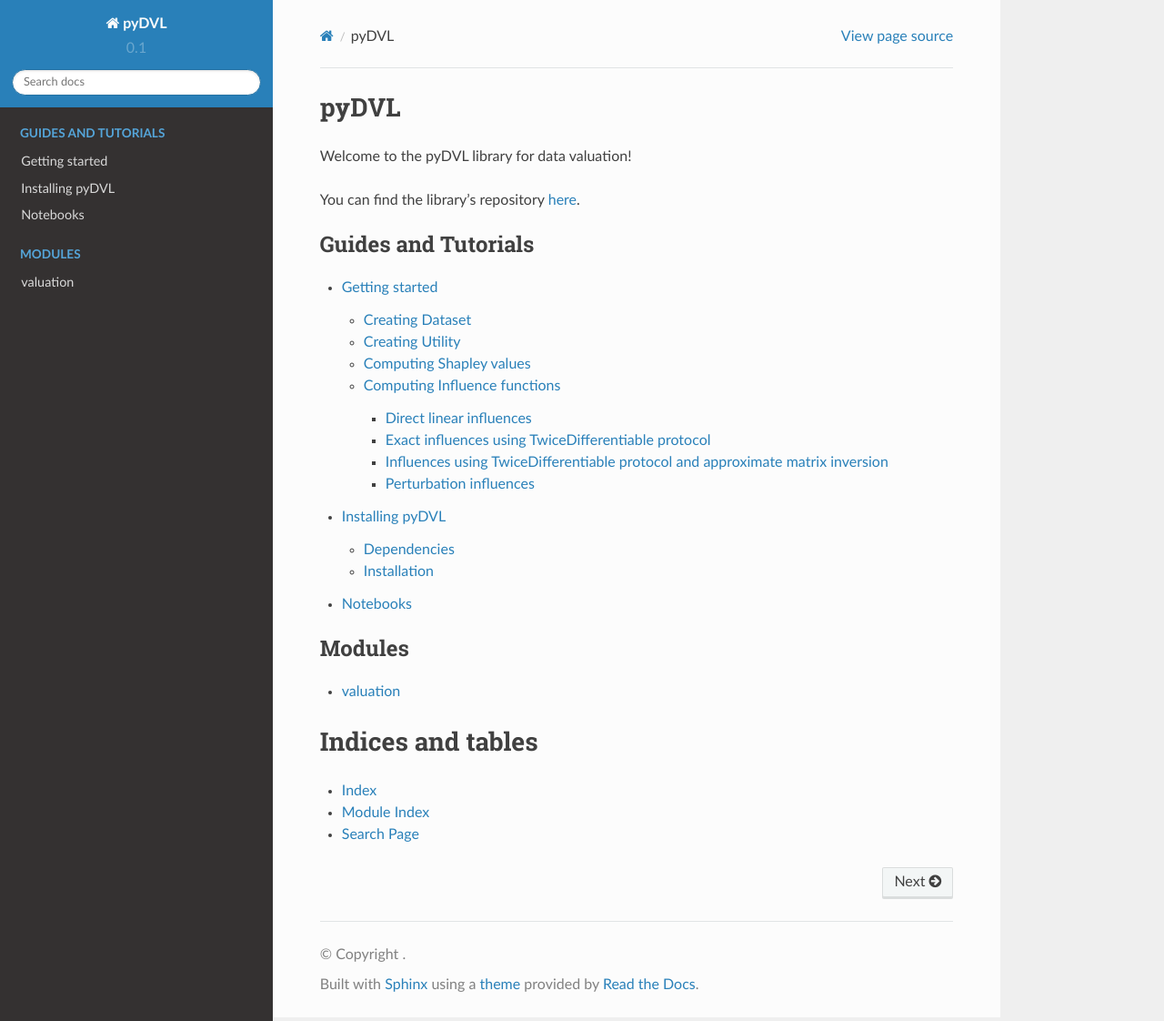
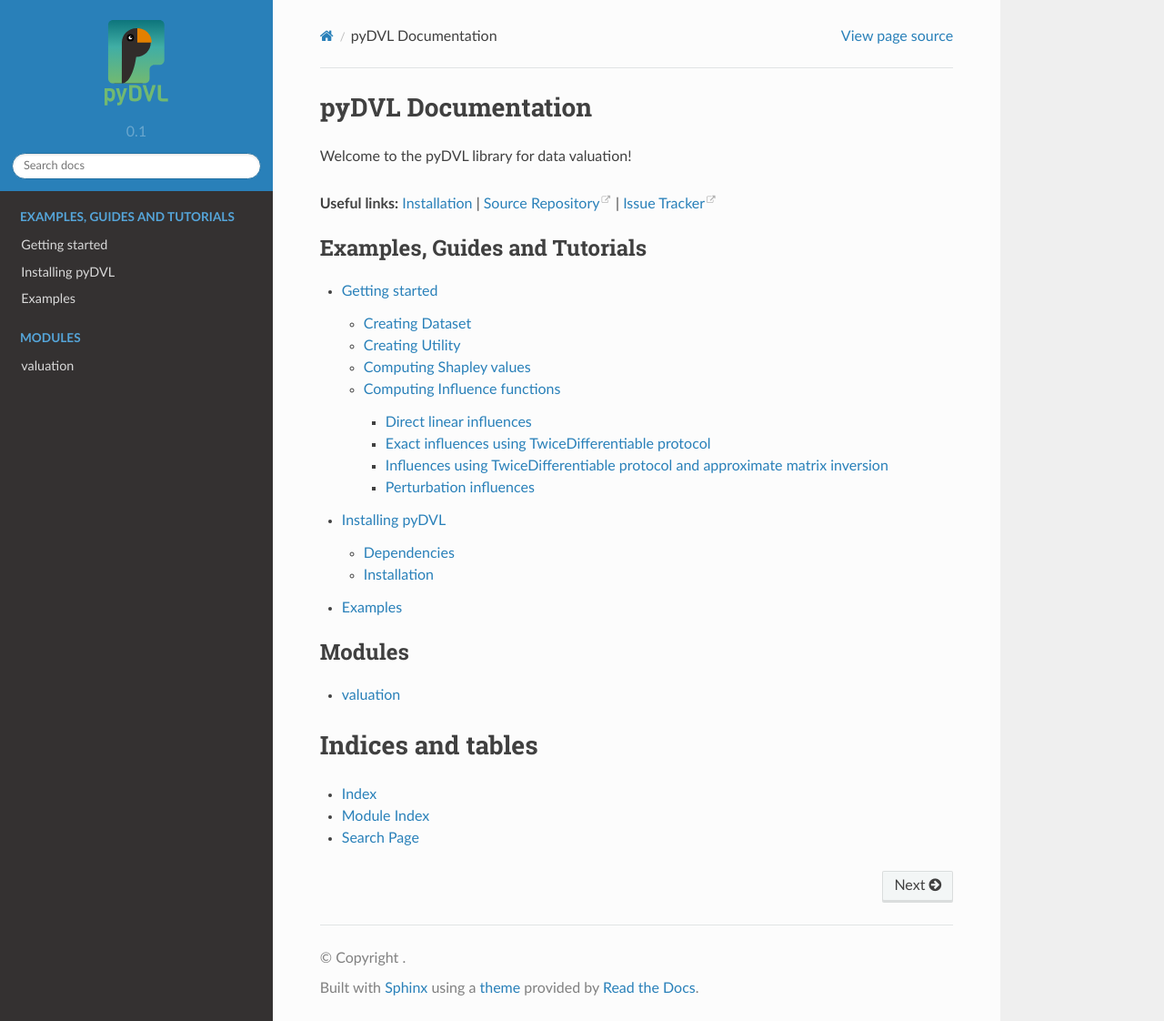
Before and after one commit to mdbenito/pyDVL, a Sphinx documentation site: the page built from docs/index.rst, in a window 1280 px wide and 1122 px high. Shown: the whole window at 91% size. Built offline with Sphinx 7.4.7 and the Read the Docs theme 2.0.0, drawn with Linux system fonts in a browser that asks for light colours.

Commit message:
Use logo in docs, create docs-dev tox environment for working on documentation
Former-commit-id: 95f73428864ef9f79b1bfd275589870364ac5526

```diff
--- a/docs/conf.py
+++ b/docs/conf.py
@@ -11,16 +11,18 @@
 import logging
 import os
 import sys
+from pathlib import Path
 
 import pkg_resources
 
-log = logging.getLogger("docs")
+logger = logging.getLogger("docs")
+
+ROOT_DIR = Path(__file__).resolve().parent.parent
 
 # If extensions (or modules to document with autodoc) are in another directory,
 # add these directories to sys.path here. If the directory is relative to the
 # documentation root, use os.path.abspath to make it absolute, like shown here.
-sys.path.insert(0, os.path.abspath("../src"))
-print(sys.path)
+sys.path.insert(0, os.fspath(ROOT_DIR / "src"))
 
 # -- General configuration -----------------------------------------------------
 
@@ -100,7 +102,7 @@
         None,
     )
     if desired_node is None:
-        log.warning(f"Could not find object {desired_node_name} in {source_file}")
+        logger.warning(f"Could not find object {desired_node_name} in {source_file}")
         return 0
     else:
         return desired_node.lineno
@@ -186,7 +188,10 @@
 # Theme options are theme-specific and customize the look and feel of a theme
 # further.  For a list of options available for each theme, see the
 # documentation.
-# html_theme_options = {}
+html_theme_options = {
+    "logo_only": True,
+    "style_external_links": True,
+}
 
 # Add any paths that contain custom themes here, relative to this directory.
 # html_theme_path = []
@@ -200,7 +205,7 @@
 
 # The name of an image file (relative to this directory) to place at the top
 # of the sidebar.
-# html_logo = None
+html_logo = os.fspath(ROOT_DIR.joinpath("logo.svg"))
 
 # The name of an image file (within the static path) to use as favicon of the
 # docs.  This file should be a Windows icon file (.ico) being 16x16 or 32x32
--- a/docs/notebooks/index.rst
+++ b/docs/examples/index.rst
@@ -1,5 +1,5 @@
-Notebooks
-=========
+Examples
+========
 
 .. toctree::
    :glob:
--- a/docs/index.rst
+++ b/docs/index.rst
@@ -1,18 +1,19 @@
-pyDVL
-=====
+pyDVL Documentation
+===================
 
 Welcome to the pyDVL library for data valuation!
 
-You can find the library's repository here_.
+**Useful links:** :ref:`Installation <pyDVL Installation>` | `Source Repository`_ | `Issue Tracker`_
 
-.. _here: https://github.com/appliedAI-Initiative/valuation
+.. _Source Repository: https://github.com/appliedAI-Initiative/pyDVL
+.. _Issue Tracker: https://github.com/appliedAI-Initiative/pyDVL/issues
 
 .. toctree::
-   :caption: Guides and Tutorials
+   :caption: Examples, Guides and Tutorials
    :glob:
 
    *
-   notebooks/index
+   examples/index
 
 
 .. toctree::
--- a/docs/install.rst
+++ b/docs/install.rst
@@ -1,3 +1,5 @@
+.. _pyDVL Installation:
+
 ================
 Installing pyDVL
 ================
```
Also changed, not shown: other parts of docs/install.rst (+1 -1 lines), 1 other file.
